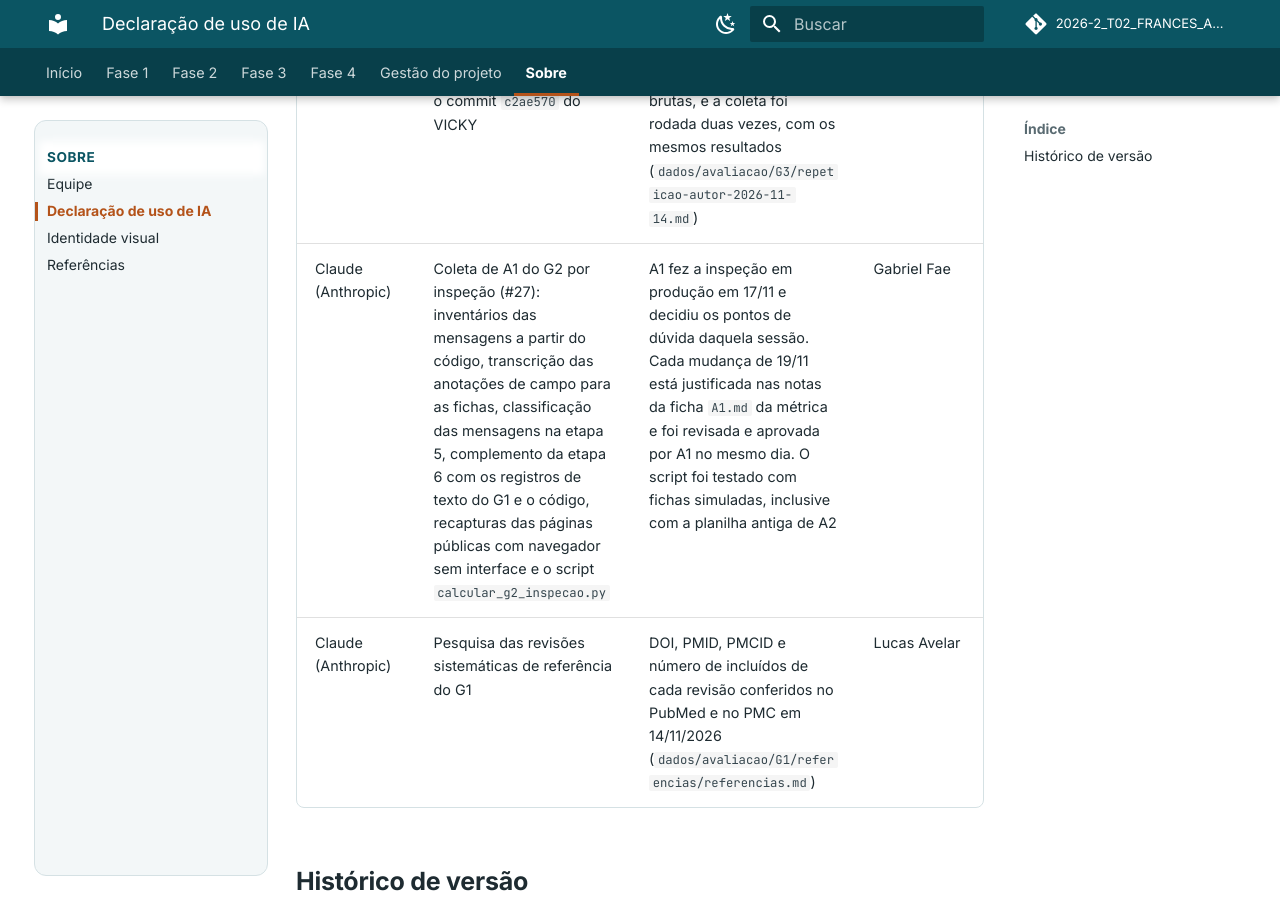
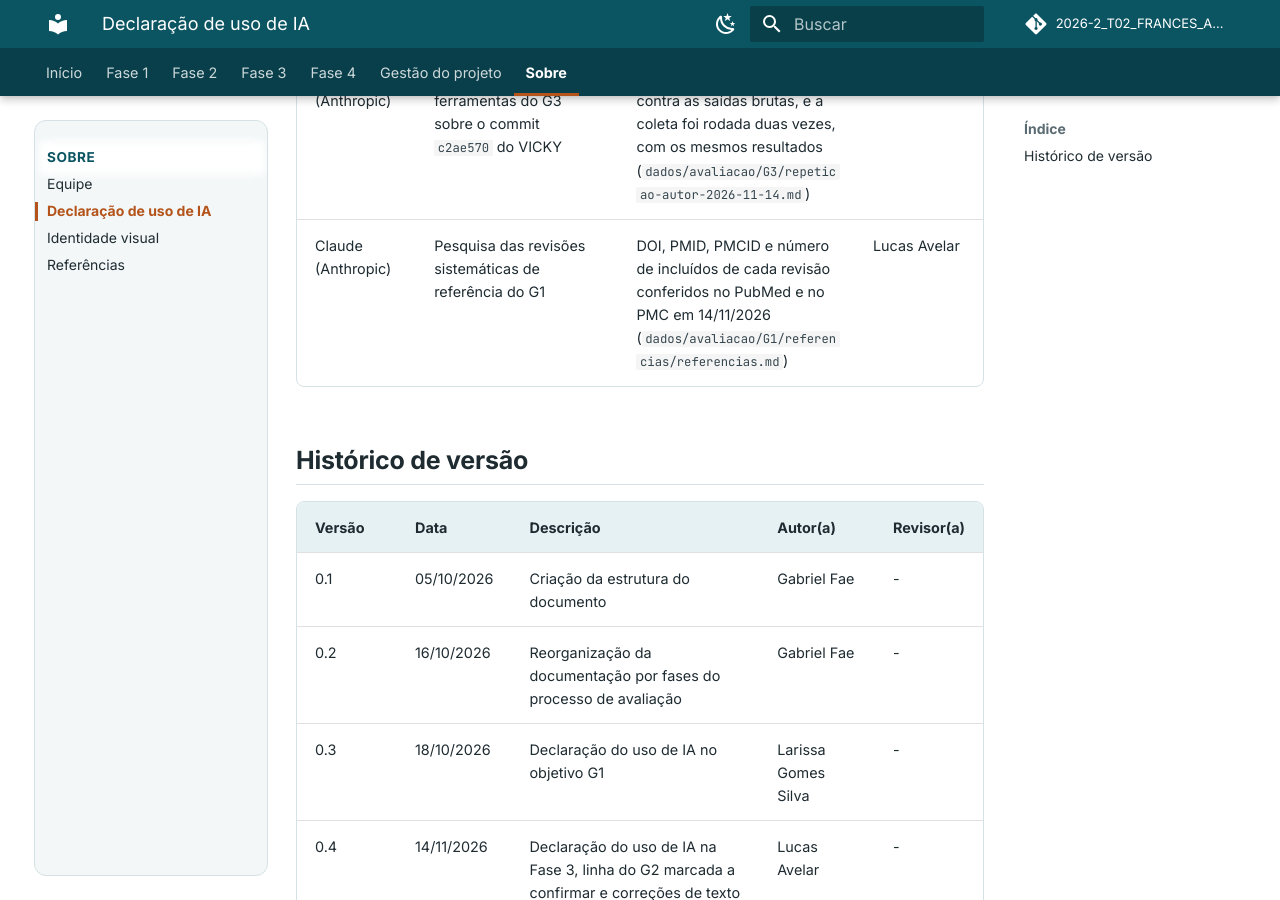
Before and after one commit to FCTE-Qualidade-de-Software-1/2026-2_T02_FRANCES_ALLEN, an MkDocs documentation site: the page built from docs/sobre/uso-de-ia.md, in a window 1280 px wide and 900 px high, scrolled down 1731 px. Built offline with MkDocs 1.6.1 and Material for MkDocs 9.7.7, drawn with Linux system fonts in a browser that asks for light colours; comment, search, counter and statistics services are not loaded.

Commit message:
Att do uso de i.a conforme padronização da G2 por inspeção

```diff
--- a/docs/sobre/uso-de-ia.md
+++ b/docs/sobre/uso-de-ia.md
@@ -12,7 +12,6 @@ A rubrica da disciplina exige declarar **a ferramenta**, **a tarefa** e **como o
 | Claude (Anthropic) | Redação dos métodos do G1, do G2 com usuários e do G3, da página de recursos e ambiente, do cronograma, da tabela de consistência, dos instrumentos do G2 com usuários e do termo de consentimento (Fase 3) | Lucas Avelar conferiu cada método contra as fichas da Fase 2 e contra o código do VICKY. Cada dono original revisa a sua página em 15/11/2026; até essa revisão, as páginas constam como escritas, não revisadas | Lucas Avelar |
 | Claude (Anthropic) | Scripts `coletar.sh`, `extrair.py` e `calcular.py` (G3) e `calcular_g1.py` (G1) | Os números do G3 foram conferidos contra as saídas brutas das ferramentas. O `calcular_g1.py` foi testado contra o scipy e o scikit-learn | Lucas Avelar |
 | Claude (Anthropic) | Execução das ferramentas do G3 sobre o commit `c2ae570` do VICKY | Os valores foram conferidos contra as saídas brutas, e a coleta foi rodada duas vezes, com os mesmos resultados (`dados/avaliacao/G3/repeticao-autor-2026-11-14.md`) | Lucas Avelar |
-| Claude (Anthropic) | Coleta de A1 do G2 por inspeção (#27): inventários das mensagens a partir do código, transcrição das anotações de campo para as fichas, classificação das mensagens na etapa 5, complemento da etapa 6 com os registros de texto do G1 e o código, recapturas das páginas públicas com navegador sem interface e o script `calcular_g2_inspecao.py` | A1 fez a inspeção em produção em 17/11 e decidiu os pontos de dúvida daquela sessão. Cada mudança de 19/11 está justificada nas notas da ficha `A1.md` da métrica e foi revisada e aprovada por A1 no mesmo dia. O script foi testado com fichas simuladas, inclusive com a planilha antiga de A2 | Gabriel Fae |
 | Claude (Anthropic) | Pesquisa das revisões sistemáticas de referência do G1 | DOI, PMID, PMCID e número de incluídos de cada revisão conferidos no PubMed e no PMC em 14/11/2026 (`dados/avaliacao/G1/referencias/referencias.md`) | Lucas Avelar |
 
 ## Histórico de versão
```
